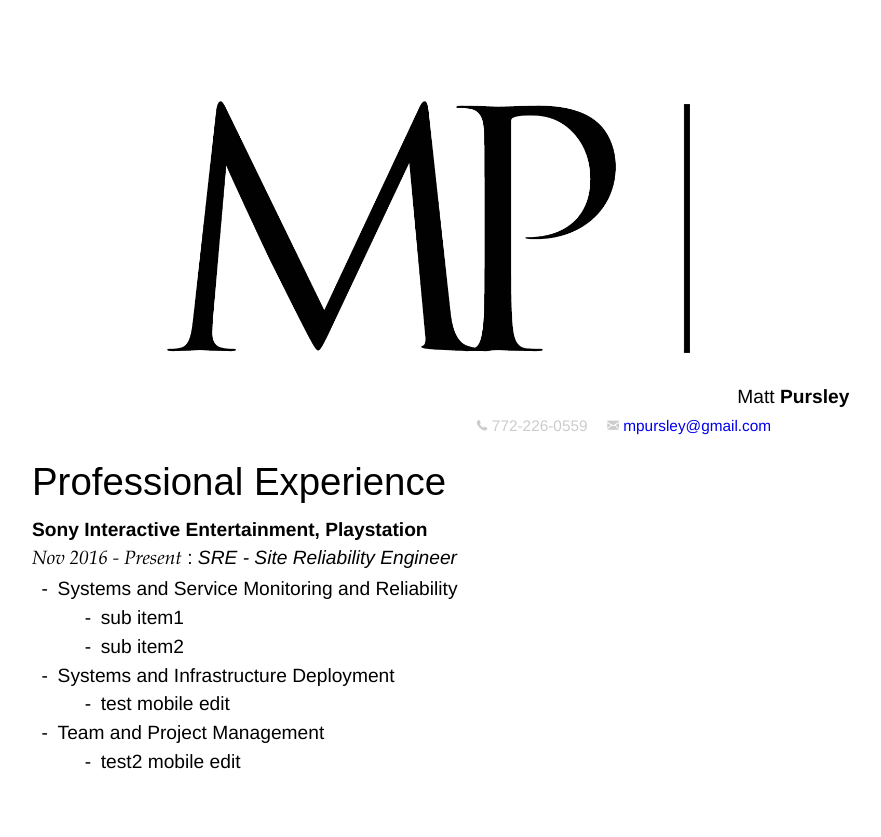
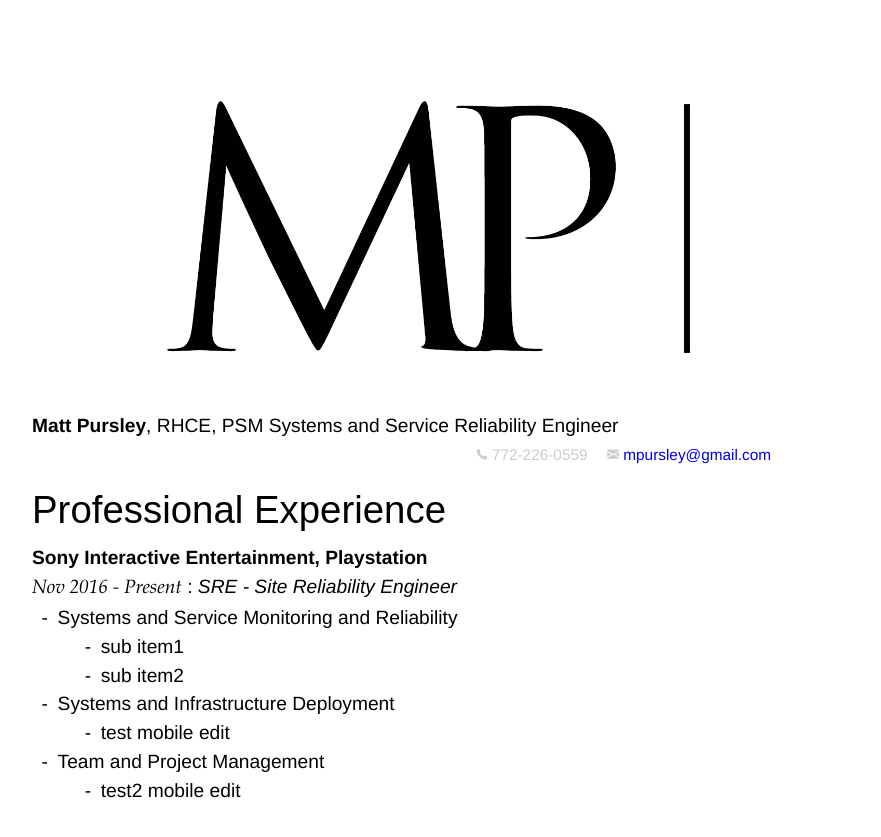
Before and after one commit to mpursley/mpursley.github.io, a Jekyll site: the page built from index_resume_short.md, in a window 1280 px wide. Shown: the top 837 px of the page, without its empty margins (16-897 px from the left). Built offline with Jekyll 4.4.1, drawn with Linux system fonts in a browser that asks for light colours.

Commit message:
Update index_resume_short.md

```diff
--- a/index_resume_short.md
+++ b/index_resume_short.md
@@ -3,7 +3,9 @@ layout: cv
 title: Matt Pursley's CV
 ---
 
-<img src="assets/matt pursley resume logo v2 cropped.png" width="700">  Matt __Pursley__
+<img src="assets/matt pursley resume logo v2 cropped.png" width="700">
+__Matt Pursley__, RHCE, PSM
+Systems and Service Reliability Engineer
 <div id="webaddress">
 <i class="fi-telephone"></i>
 772-226-0559
```
